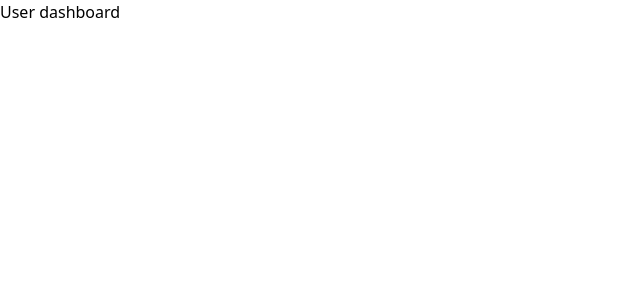
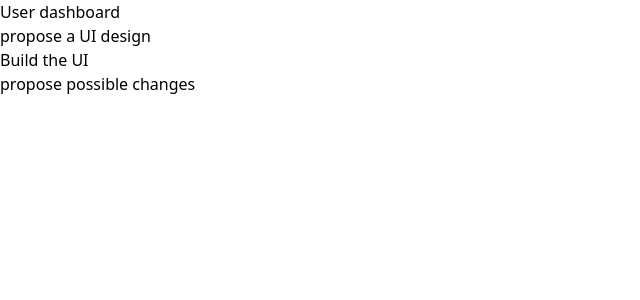
Before and after one commit to Akor131/bills, a Next.js app: page /dashboard in a window 1280 px wide. Shown: the top 300 px of the page, without its empty margins (0-640 px from the left). Built offline with nearby package versions, Linux system fonts and the light colour scheme.

Commit message:
dashboard UI

```diff
--- a/app/dashboard/page.js
+++ b/app/dashboard/page.js
@@ -2,6 +2,9 @@
     return (
         <main>
             <p>User dashboard</p>
+            <p>propose a UI design</p>
+            <p>Build the UI</p>
+            <p>propose possible changes</p>
         </main>
     )
 }
```
